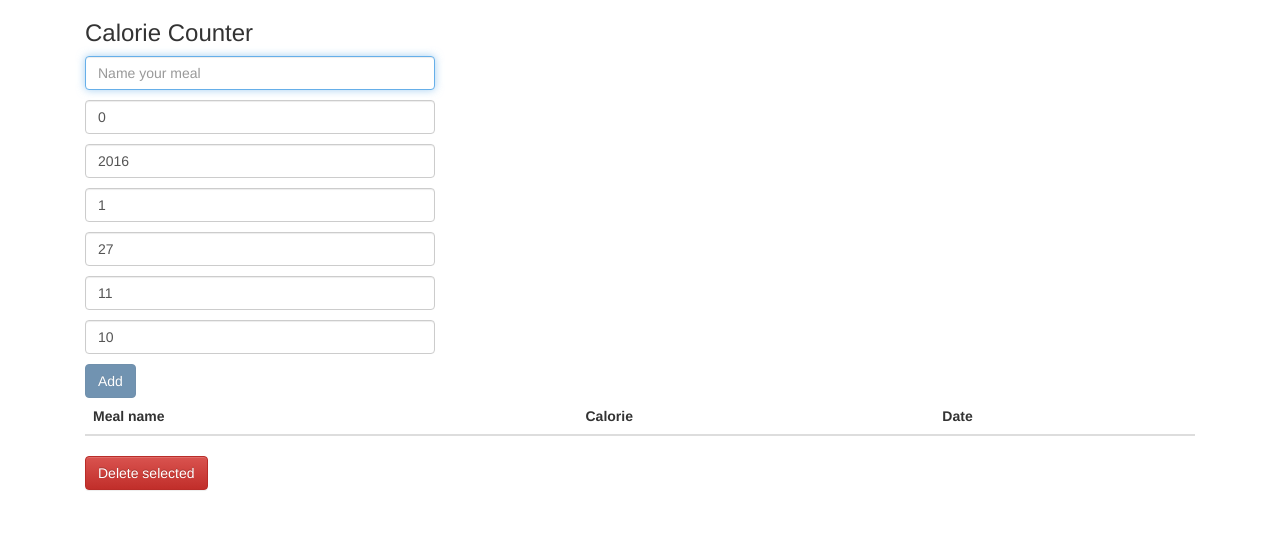
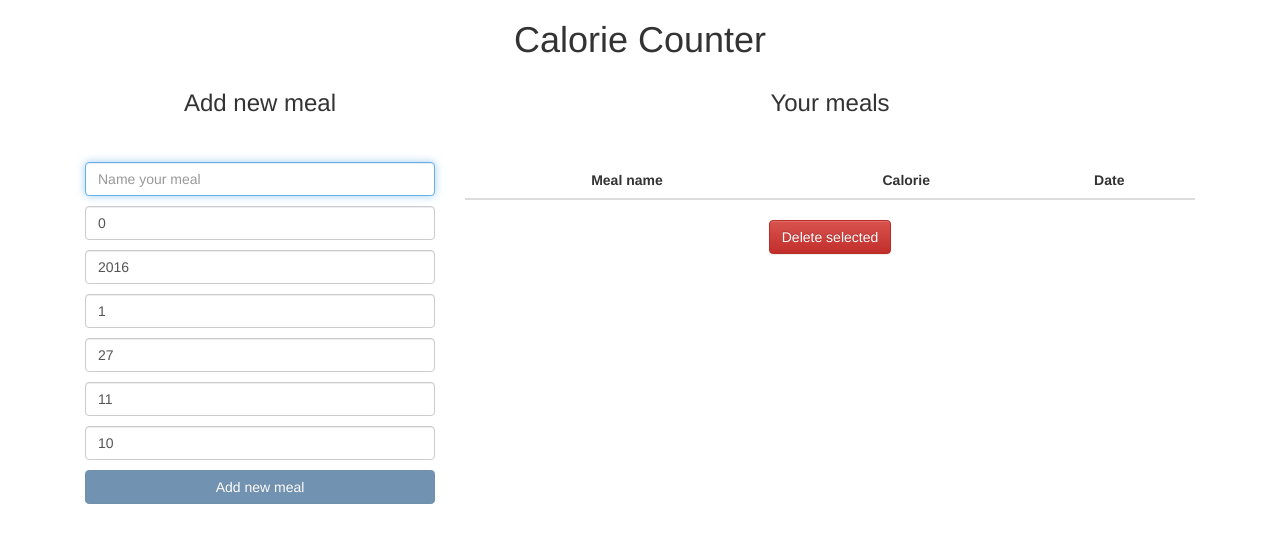
Before and after one commit to noreng/calorieCounter, a website: page public/index.html in a window 1280 px wide. Drawn offline with nearby package versions, Linux system fonts and the light colour scheme; no server answers.

Commit message:
edit frontend design

```diff
--- a/public/index.html
+++ b/public/index.html
@@ -9,8 +9,9 @@
   </head>
   <body>
     <div class="container">
-      <div class="col-md-4 form">
-        <h3>Calorie Counter</h3>
+      <h1 class="text-center">Calorie Counter</h1>
+      <div class="col-sm-4 form">
+        <h3 class="text-center header">Add new meal</h3>
         <input type="text" class="form-control" data-meal="name" placeholder="Name your meal" autofocus=""/>
         <input type="number" class="form-control" data-meal="calories" placeholder="Calories" min="0"/>
         <input type="number" class="form-control" data-meal="year"/>
@@ -18,9 +19,10 @@
         <input type="number" class="form-control" data-meal="day" min="1" max="31"/>
         <input type="number" class="form-control" data-meal="hour"  min="0" max="12"/>
         <input type="number" class="form-control" data-meal="minutes" min="0" max="59"/>
-        <button id="btn-submit" class="btn btn-primary" disabled>Add</button>
+        <button id="btn-submit" class="btn btn-primary btn-block" disabled>Add new meal</button>
       </div>
-      <div class="col-md-12">
+      <div class="col-sm-8">
+        <h3 class="text-center header">Your meals</h3>
         <table class = "table">
           <thead>
             <tr>
@@ -31,7 +33,7 @@
           </thead>
           <tbody class="meals-container"></tbody>
         </table>
-        <button id="btn-delete" class="btn btn-danger">Delete selected</button>
+        <button id="btn-delete" class="btn btn-danger center-block">Delete selected</button>
       </div>
     </div>
     <script src="httpRequests.js"></script>
--- a/public/style.css
+++ b/public/style.css
@@ -1,3 +1,11 @@
 input {
   margin-bottom: 10px;
 }
+
+td, th {
+  text-align: center;
+}
+
+.header {
+  padding-bottom: 1.5em;
+}
```
